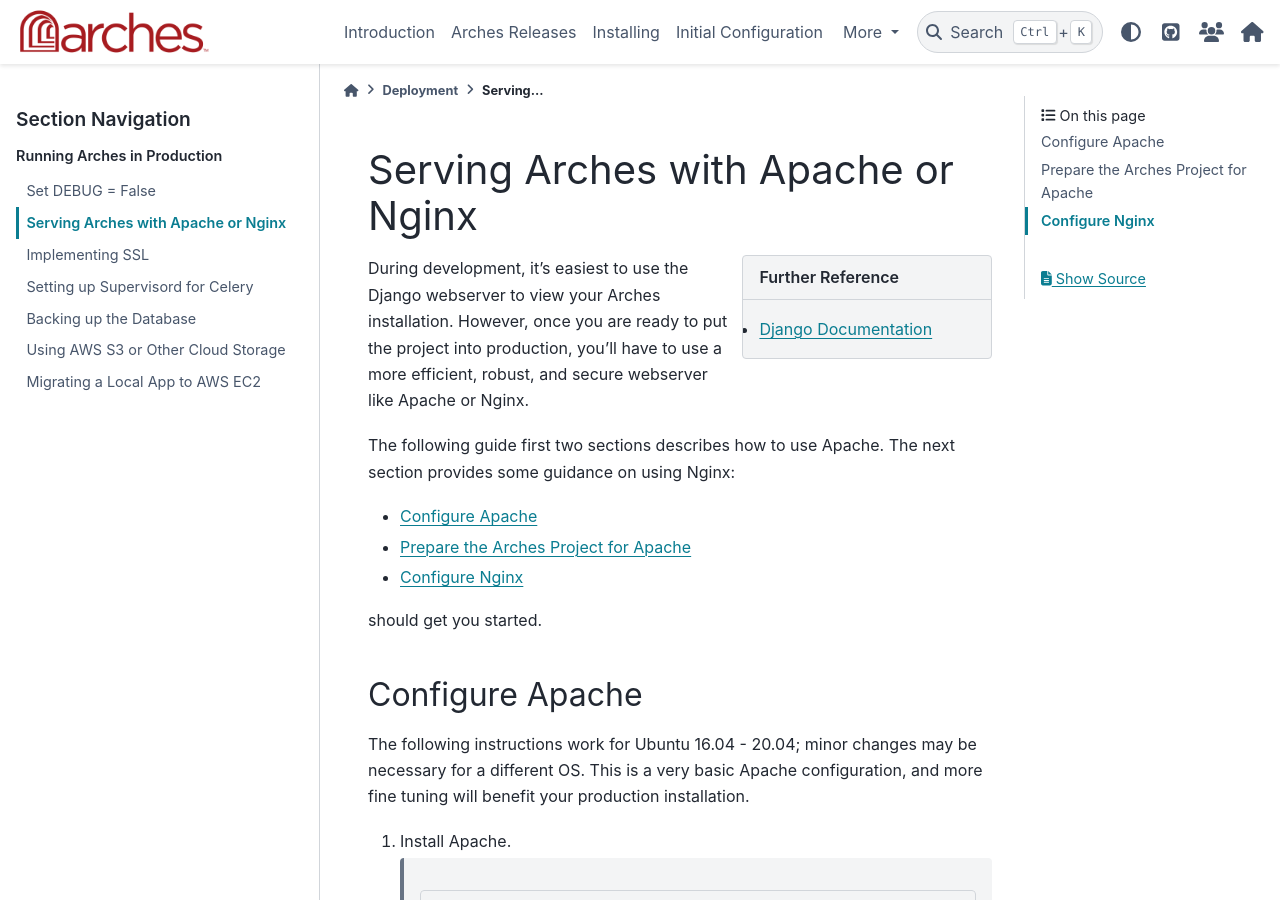
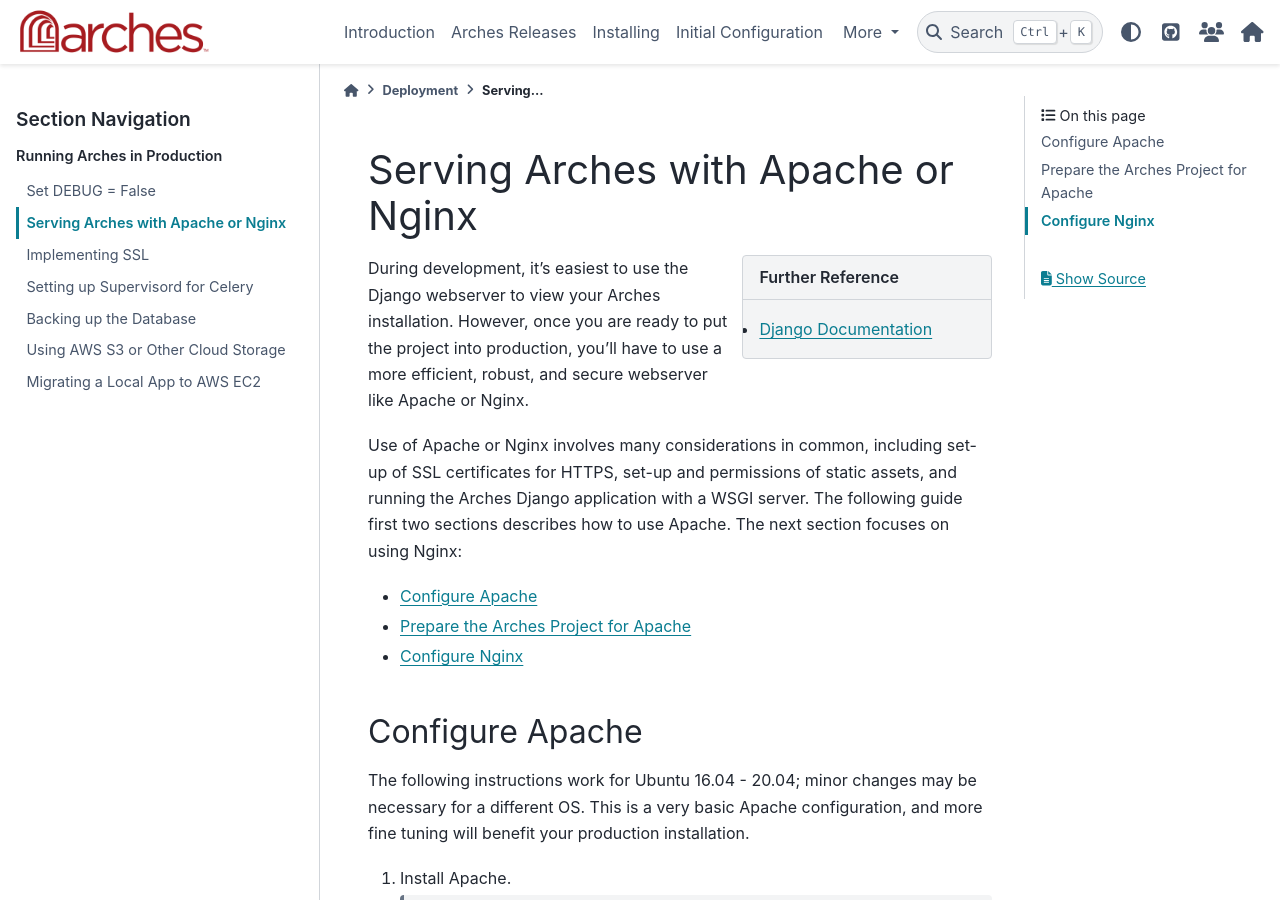
Before and after one commit to archesproject/arches-docs, a Sphinx documentation site: the page built from docs/deployment/serving-arches-with-apache-nginx.txt, in a window 1280 px wide and 900 px high. Built offline with Sphinx 7.4.7 and the PyData theme 0.15.4, drawn with Linux system fonts in a browser that asks for light colours.

Commit message:
Improved Apache Nginx clarity

```diff
--- a/docs/deployment/index.rst
+++ b/docs/deployment/index.rst
@@ -11,7 +11,7 @@
     :maxdepth: 2
 
     arches-in-production
-    serving-arches-with-apache
+    serving-arches-with-apache-nginx
     implementing-ssl
     setting-up-supervisord-for-celery
     backing-up-the-database
--- a/docs/deployment/serving-arches-with-apache.txt
+++ b/docs/deployment/serving-arches-with-apache-nginx.txt
@@ -8,7 +8,7 @@
 
 During development, it's easiest to use the Django webserver to view your Arches installation. However, once you are ready to put the project into production, you'll have to use a more efficient, robust, and secure webserver like Apache or Nginx.
 
-The following guide first two sections describes how to use Apache. The next section provides some guidance on using Nginx:
+Use of Apache or Nginx involves many considerations in common, including set-up of SSL certificates for HTTPS, set-up and permissions of static assets, and running the Arches Django application with a WSGI server. The following guide first two sections describes how to use Apache. The next section focuses on using Nginx:
 
 + :ref:`Configure Apache`
 
@@ -17,7 +17,6 @@
 + :ref:`Configure Nginx`
 
 
-should get you started.
 
 Configure Apache
 ================
```
